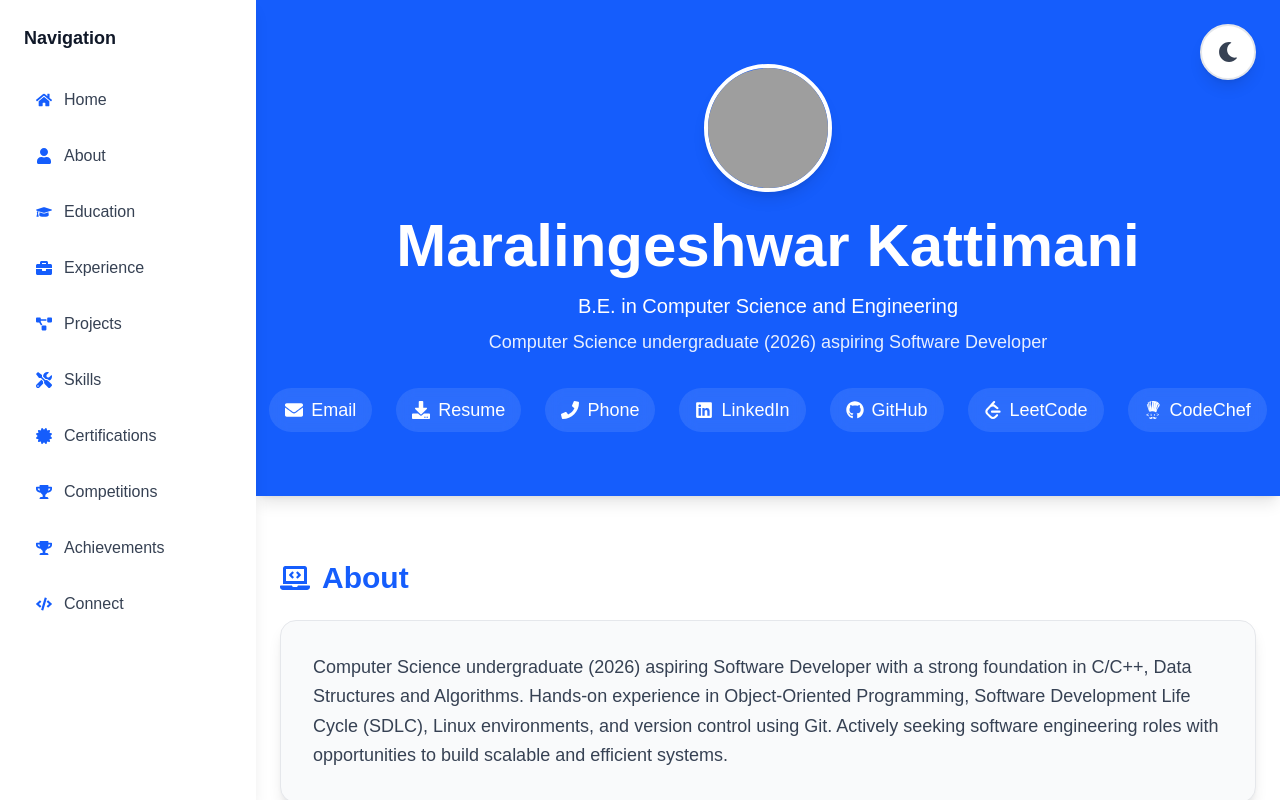
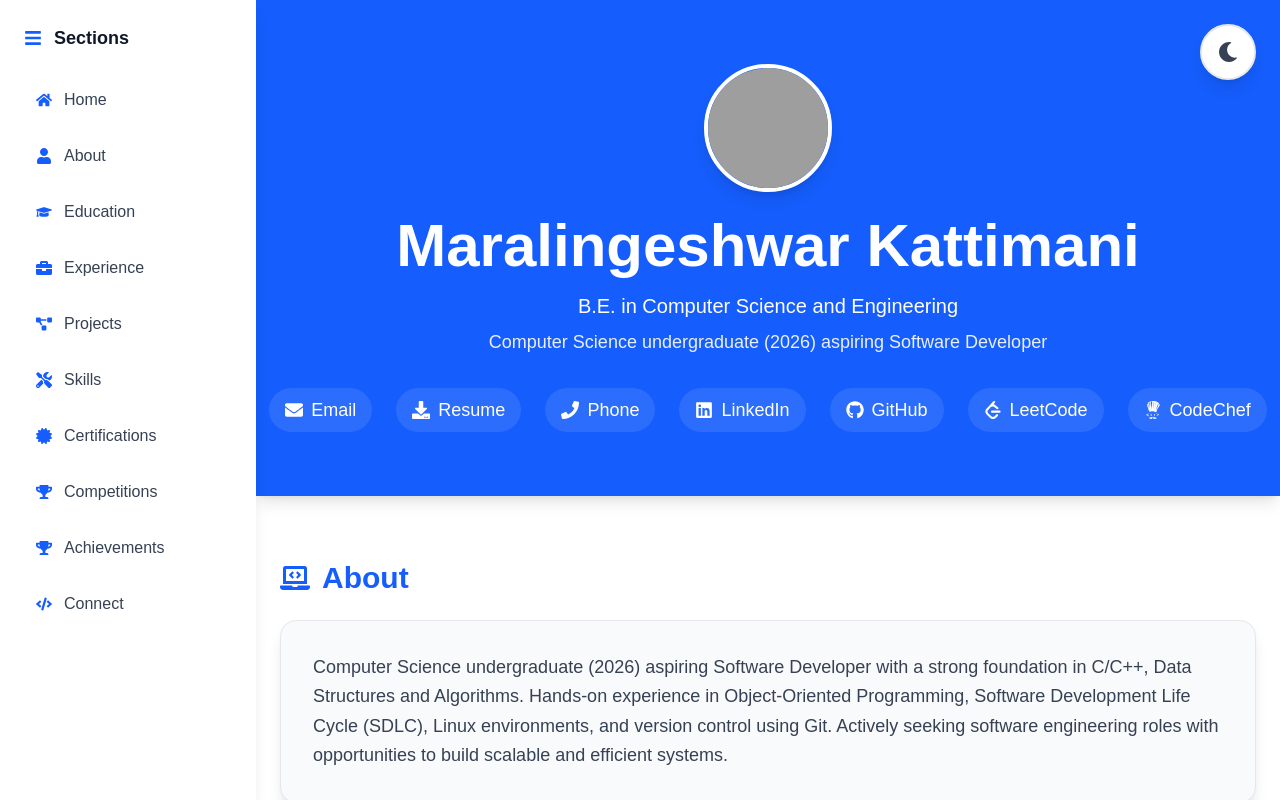
Before and after one commit to Suezcanaal/Marlingeshwar-portfolio, a Next.js app: page / in a window 1280 px wide. Shown: the top 800 px of the page. Built offline with nearby package versions, Linux system fonts and the light colour scheme; grey boxes are pictures that could not be loaded.

Commit message:
Update navigation header to 'Sections' with icon

```diff
--- a/app/page.tsx
+++ b/app/page.tsx
@@ -95,7 +95,10 @@ export default function Home() {
         {/* Side Navigation */}
         <nav className={`fixed left-0 top-0 h-full w-64 bg-white dark:bg-gray-800 shadow-lg transform transition-transform duration-300 z-40 ${navOpen ? 'translate-x-0' : '-translate-x-full'} lg:translate-x-0`}>
           <div className="p-6">
-            <h3 className="text-lg font-bold text-gray-900 dark:text-white mb-6">Navigation</h3>
+            <h3 className="text-lg font-bold text-gray-900 dark:text-white mb-6 flex items-center">
+              <FaBars className="mr-3 text-blue-600 dark:text-blue-400" />
+              Sections
+            </h3>
             <ul className="space-y-2">
               {navItems.map((item) => {
                 const Icon = item.icon;
```
